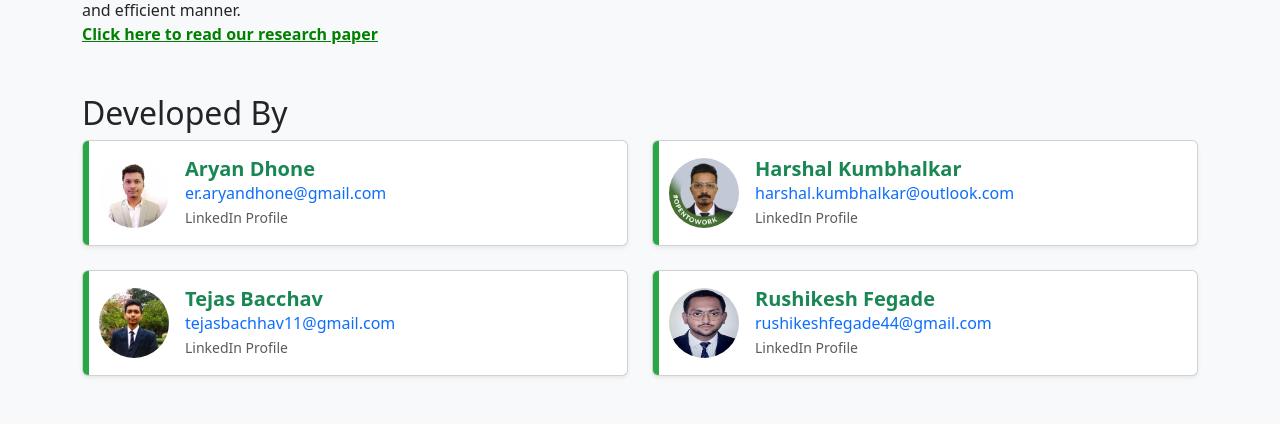
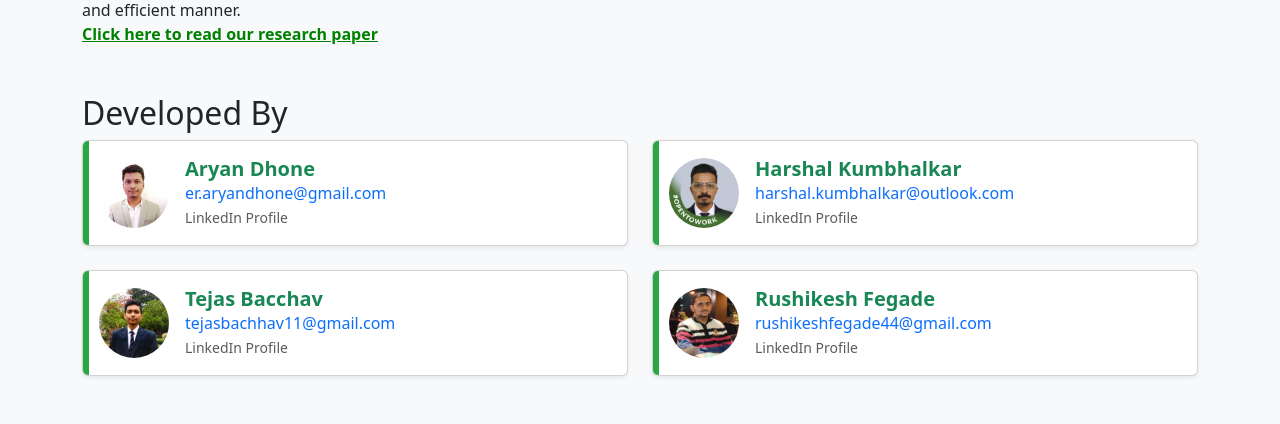
Before and after one commit to aryandhone555/GadgetGuru0.2, a Django app: page /about/ in a window 1280 px wide. Shown: the part 569-993 px from the top of the page. Run offline with Django 5.2, Linux system fonts and the light colour scheme.

Commit message:
person4 updated

```diff
--- a/templates/about.html
+++ b/templates/about.html
@@ -178,7 +178,7 @@
                 <a href="https://www.linkedin.com/in/rushikesh-fegade-508625231/" target="_blank" class="dev-card-link">
                     <div class="card card-hover h-100 shadow-sm p-3">
                         <div class="d-flex align-items-center">
-                            <img src="https://raw.githubusercontent.com/aryandhone555/GadgetGuru0.2/refs/heads/main/static/images/person4.jpg" alt="Rushikesh Fegade" class="rounded-circle me-3" width="70" height="70">
+                            <img src="https://raw.githubusercontent.com/aryandhone555/GadgetGuru0.2/refs/heads/main/static/images/person5.jpg" alt="Rushikesh Fegade" class="rounded-circle me-3" width="70" height="70">
                             <div>
                                 <h5 class="mb-0 text-success fw-bold">Rushikesh Fegade</h5>
                                 <a href="mailto:rushikeshfegade44@gmail.com" class="text-decoration-none">rushikeshfegade44@gmail.com</a><br>
```
